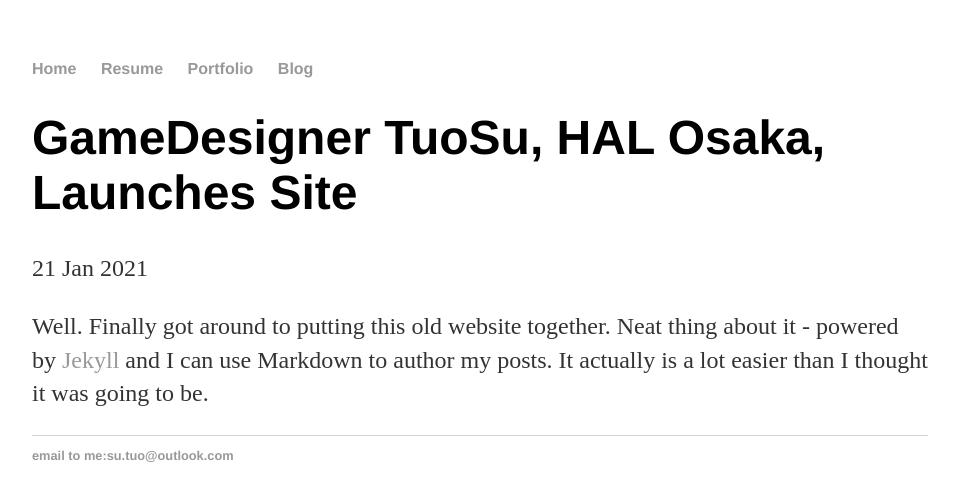
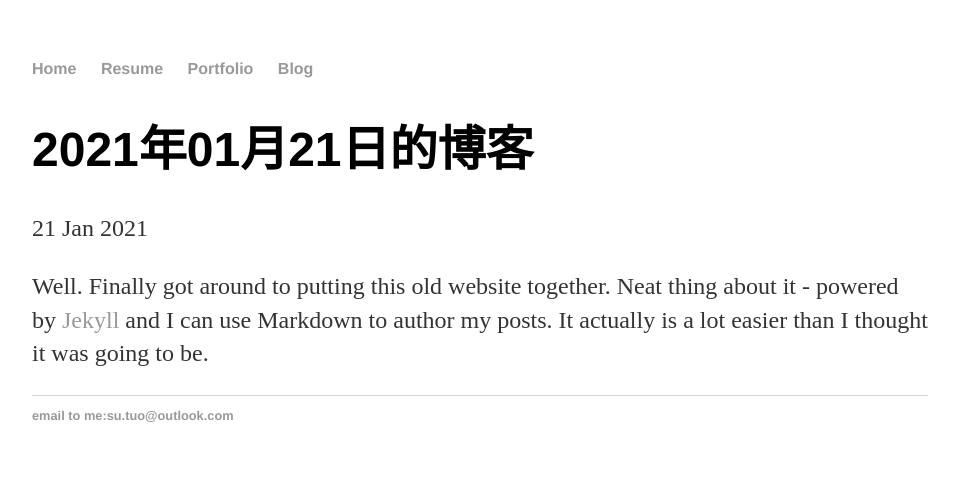
Before and after one commit to SotakuStudio/SotakuStudio.github.io, a Jekyll site: the page built from _posts/2021-01-21-gd-tuosu-site-launched.md, in a window 1280 px wide. Shown: the top 501 px of the page, without its empty margins (160-1119 px from the left). Built offline with Jekyll 4.4.1, drawn with Linux system fonts in a browser that asks for light colours.

Commit message:
Update 2021-01-21-gd-tuosu-site-launched.md

```diff
--- a/_posts/2021-01-21-gd-tuosu-site-launched.md
+++ b/_posts/2021-01-21-gd-tuosu-site-launched.md
@@ -1,6 +1,6 @@
 ---
 layout: post
-title: "GameDesigner TuoSu, HAL Osaka, Launches Site"
+title: "2021年01月21日的博客"
 date: 2021-01-21
 ---
 
```
